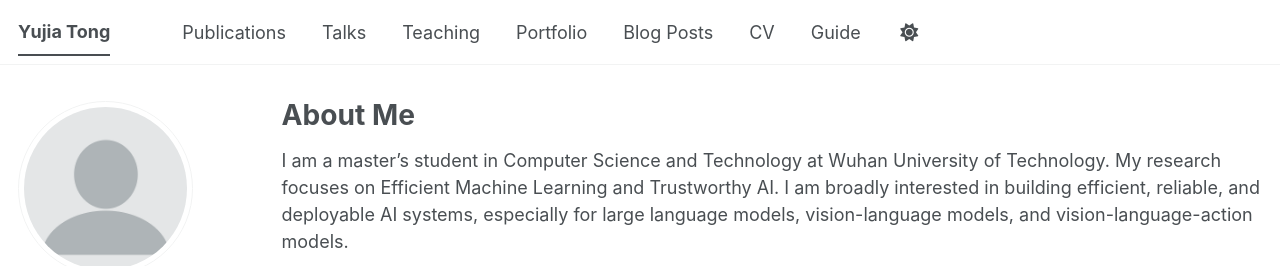
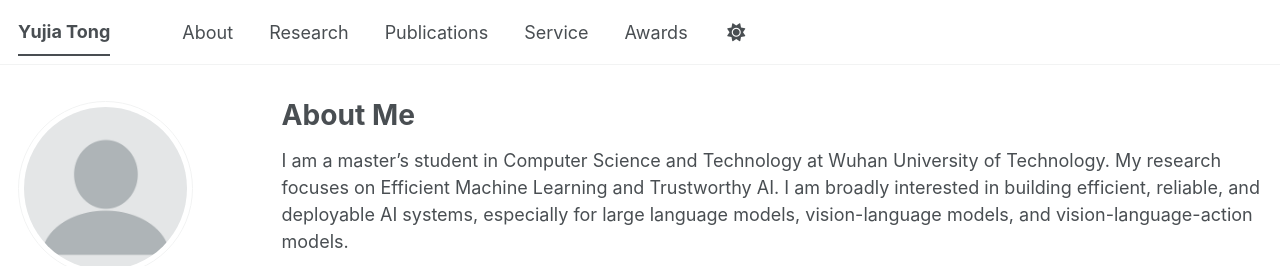
Before and after one commit to tongyujia7/tongyujia7.github.io, a Jekyll site: the page built from _pages/about.md, in a window 1280 px wide. Shown: the top 266 px of the page. Built offline with Jekyll 4.4.1, drawn with Linux system fonts in a browser that asks for light colours; some web fonts are replaced; a script bundle is joined from its source files by our own code; library files that are not in the unit come from our copies; part of the change alters nothing that is shown.

Commit message:
Update navigation.yml

```diff
--- a/_data/navigation.yml
+++ b/_data/navigation.yml
@@ -1,33 +1,15 @@
-# The following is the order of the links in the header of the website.
-#
-# Changing the order here will adjust the order and you can also add additional
-# links. Removing a link prevents it from showing in the header, but does not
-# prevent it from being included in the site.
-#
-# NOTE that only one of the CV options should be selected, the first is for the
-#      Markdown formatted page while the second is generated using JSON.
+main:
+  - title: "About"
+    url: /
 
-main:
+  - title: "Research"
+    url: /
+
   - title: "Publications"
-    url: /publications/
+    url: /
 
-  - title: "Talks"
-    url: /talks/
+  - title: "Service"
+    url: /
 
-  - title: "Teaching"
-    url: /teaching/
-
-  - title: "Portfolio"
-    url: /portfolio/
-
-  - title: "Blog Posts"
-    url: /year-archive/
-
-  - title: "CV"
-    url: /cv/
-
-  # - title: "CV"
-  #   url: /cv-json/
-
-  - title: "Guide"
-    url: /markdown/
+  - title: "Awards"
+    url: /
```
